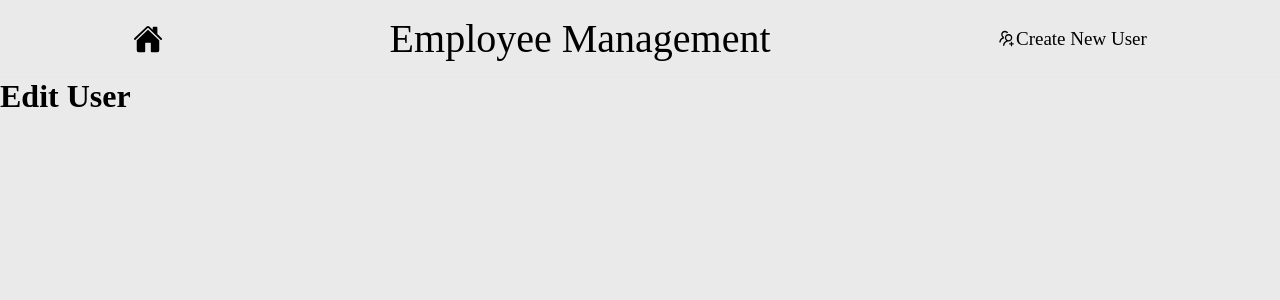
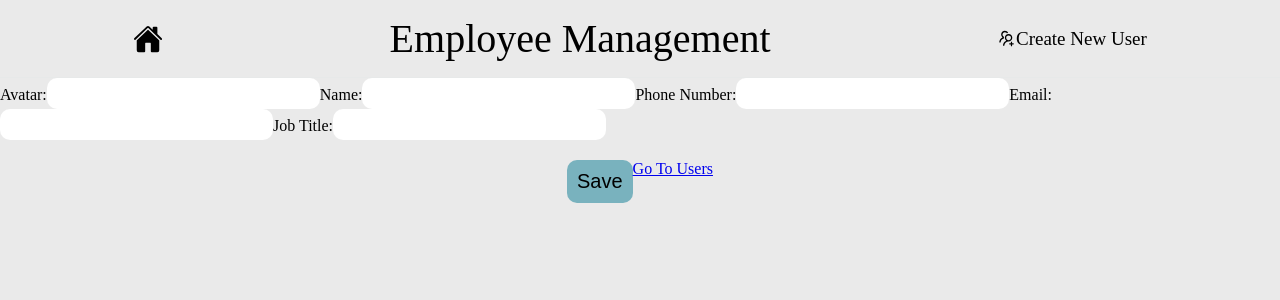
Before and after one commit to Davidnino21/employee-management, a React app: page /edit/1 in a window 1280 px wide. Shown: the top 300 px of the page. Built offline with nearby package versions, Linux system fonts and the light colour scheme; no server answers; the HTML template or start-up script is replaced by a standard one.

Commit message:
edited user detail page layout

```diff
--- a/src/pages/EditUser.jsx
+++ b/src/pages/EditUser.jsx
@@ -1,6 +1,10 @@
+import UpdateUser from "../components/UpdateUser"
+
 function EditUser() {
     return (
-        <h1>Edit User</h1>
+        <div>
+            <UpdateUser />
+        </div>
     )
 }
 
--- a/src/pages/UserDetail.jsx
+++ b/src/pages/UserDetail.jsx
@@ -1,6 +1,7 @@
 import { useEffect, useState } from "react";
-import { useParams } from "react-router";
+import { Link, useParams } from "react-router";
 import { SiMinutemailer } from "react-icons/si";
+import { IoArrowBackCircleOutline } from "react-icons/io5";
 import "./details.css";
 
 function UserDetail() {
@@ -19,6 +20,7 @@ function UserDetail() {
   return (
     <div className="page-container">
       <div className="details-container">
+        <Link to={"/"}><IoArrowBackCircleOutline /></Link>
         <div className="header-details">
           <img src={employee.avatar} alt="" />
           <h2>{employee.name}</h2>
--- a/src/pages/details.css
+++ b/src/pages/details.css
@@ -15,6 +15,15 @@
   border-radius: 20px;
   background-color: #fff;
   padding: 20px;
+}
+
+.details-container a {
+  font-size: 28px;
+  color: black;
+}
+
+.details-container a:hover {
+  color: #4e90e1;
 }
 
 .header-details {
@@ -41,7 +50,7 @@
 }
 
 .education {
-   width: 50%;
+  width: 50%;
   display: flex;
   flex-direction: column;
   gap: 10px;
```
